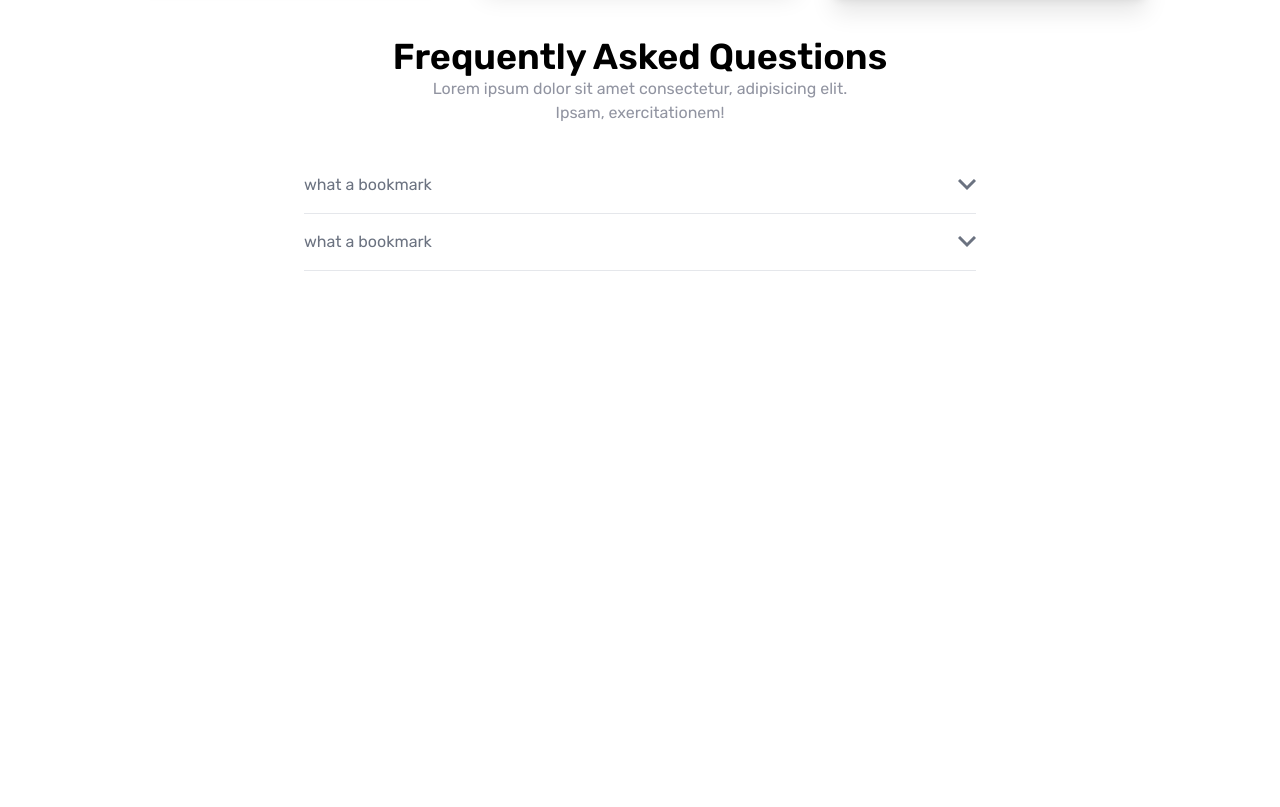
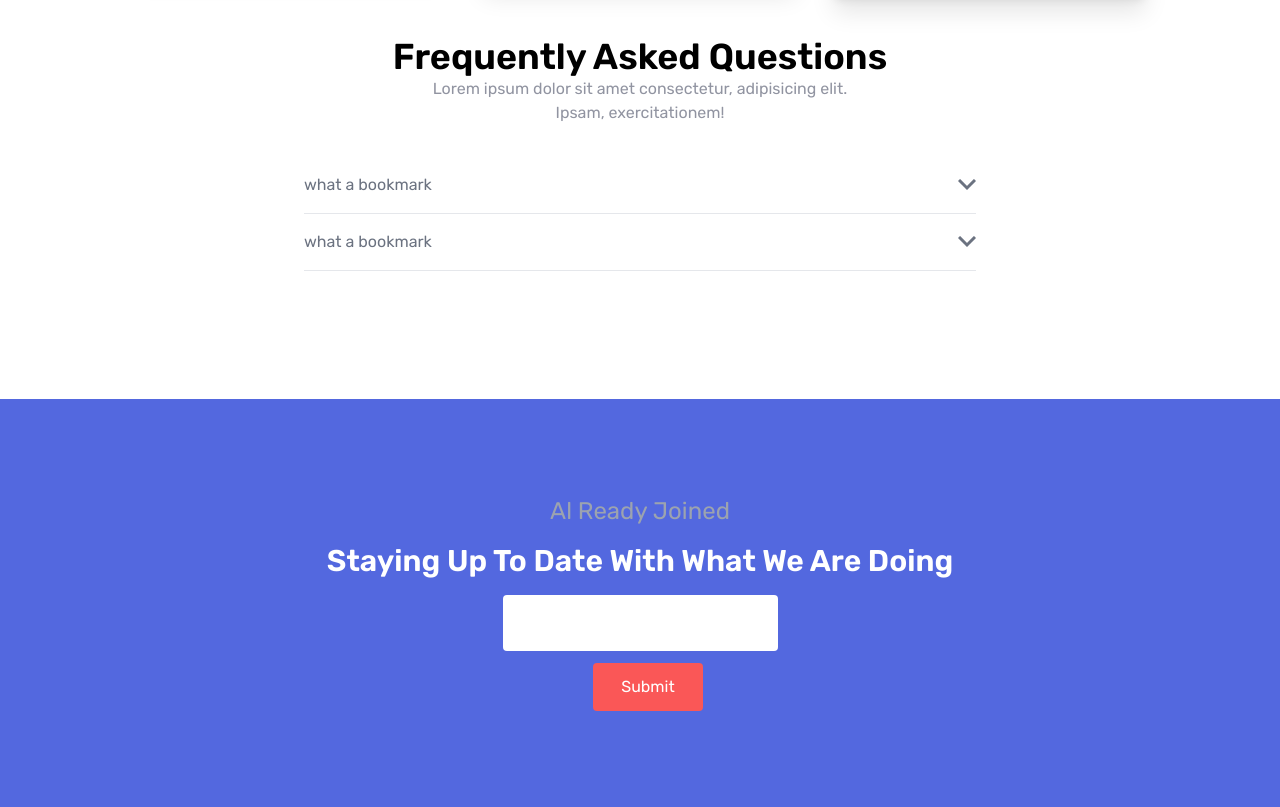
Before and after one commit to Dev-Sarmad/BookMarkUI, a website: page src/index.html in a window 1280 px wide. Shown: the part 1744-2551 px from the top of the page. Before the commit the page ends 2143 px from the top, so only its background shows below. Drawn offline with Linux system fonts and the light colour scheme; files whose address does not match are found by name.

Commit message:
newsletter

```diff
--- a/src/index.html
+++ b/src/index.html
@@ -238,5 +238,17 @@
         </div>
       </div>
     </section>
+    <!-- newsletter -->
+    <section id="newsletter" class="mx-auto bg-softBlue" >
+      <!-- container container -->
+    <div class="flex flex-col py-24 space-y-4 space-x-0 justify-center items-center">
+      <h3 class="text-gray-400 capitalize text-2xl">Al ready joined</h3>
+      <p class="text-center text-3xl font-semibold text-white capitalize"> staying up to date with what we are doing  </p>
+      <div class="flex md:flex-col space-x-4 md:space-y-3 justify-center items-center text-center">
+        <input type="text" class="rounded w-full outline-none py-4 px-7">
+        <button class="bg-softRed cursor-pointer rounded px-7 text-white capitalize p-3">submit</button>
+      </div>
+    </div>
+    </section>
   </body>
 </html>
```
Also changed, not shown: dist/output.css.
